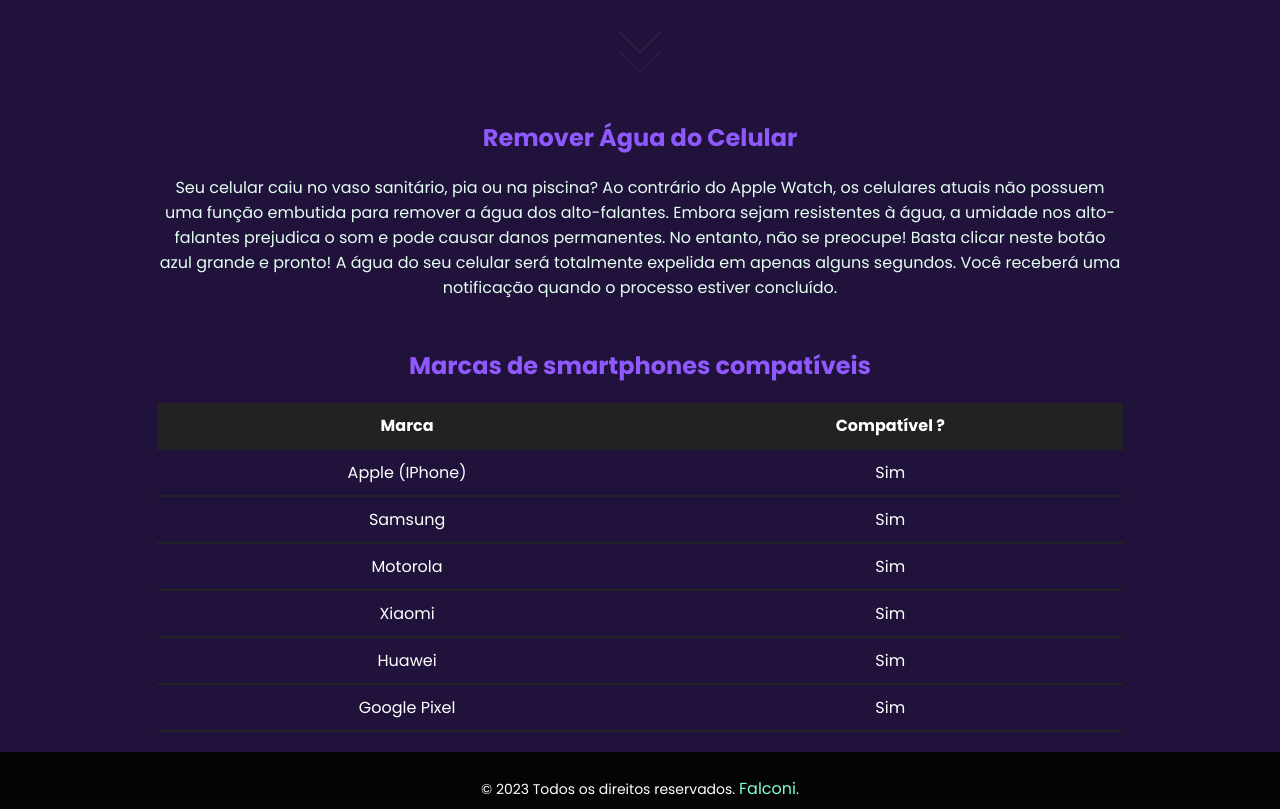
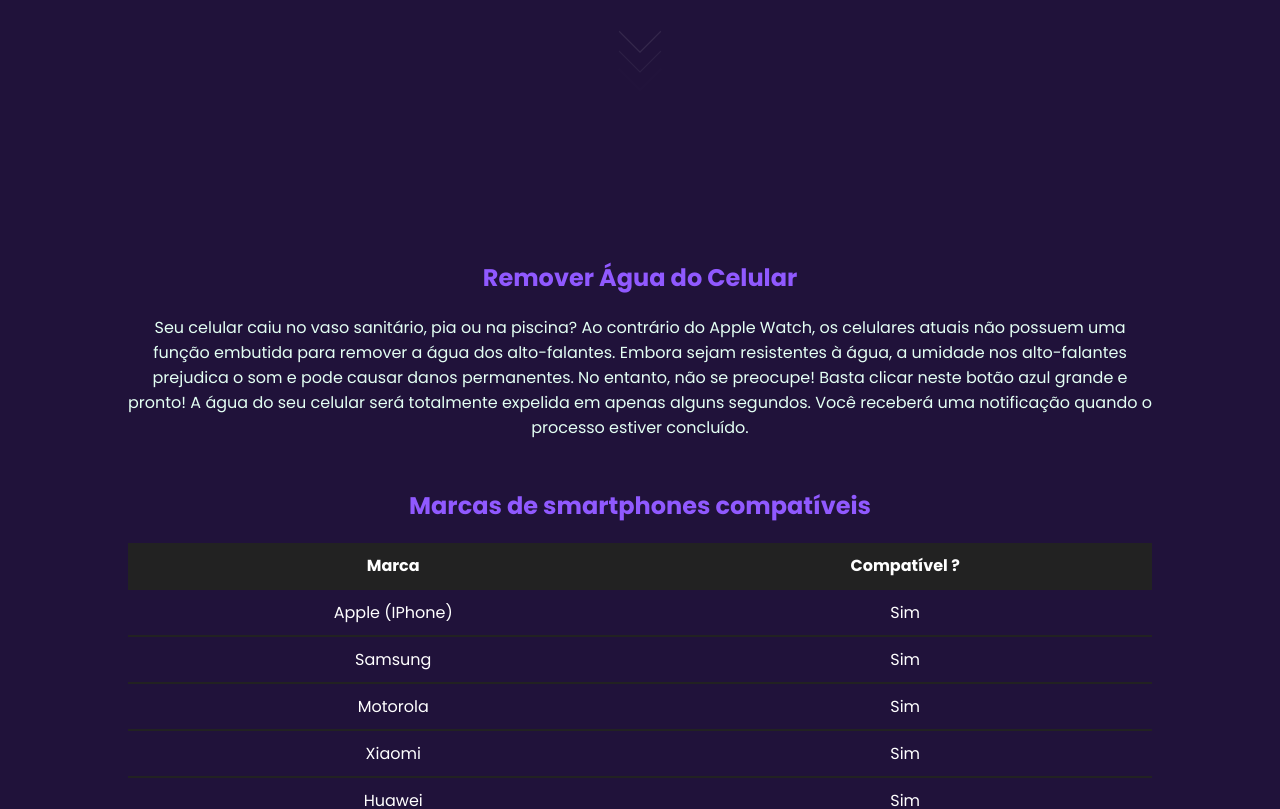
Before and after one commit to natanfalconi/remove_water_your_phone, a React (Vite) app: page / in a window 1280 px wide. Shown: the part 680-1489 px from the top of the page. Built offline with nearby package versions, Linux system fonts and the light colour scheme.

Commit message:
Update info.css

```diff
--- a/src/layout/Info/info.css
+++ b/src/layout/Info/info.css
@@ -1,7 +1,6 @@
 #info {
     display: flex;
     text-align: center;
-    padding: 0px 36px;
     height: auto;
     min-height: 220px;
     background: #20123a;
```
